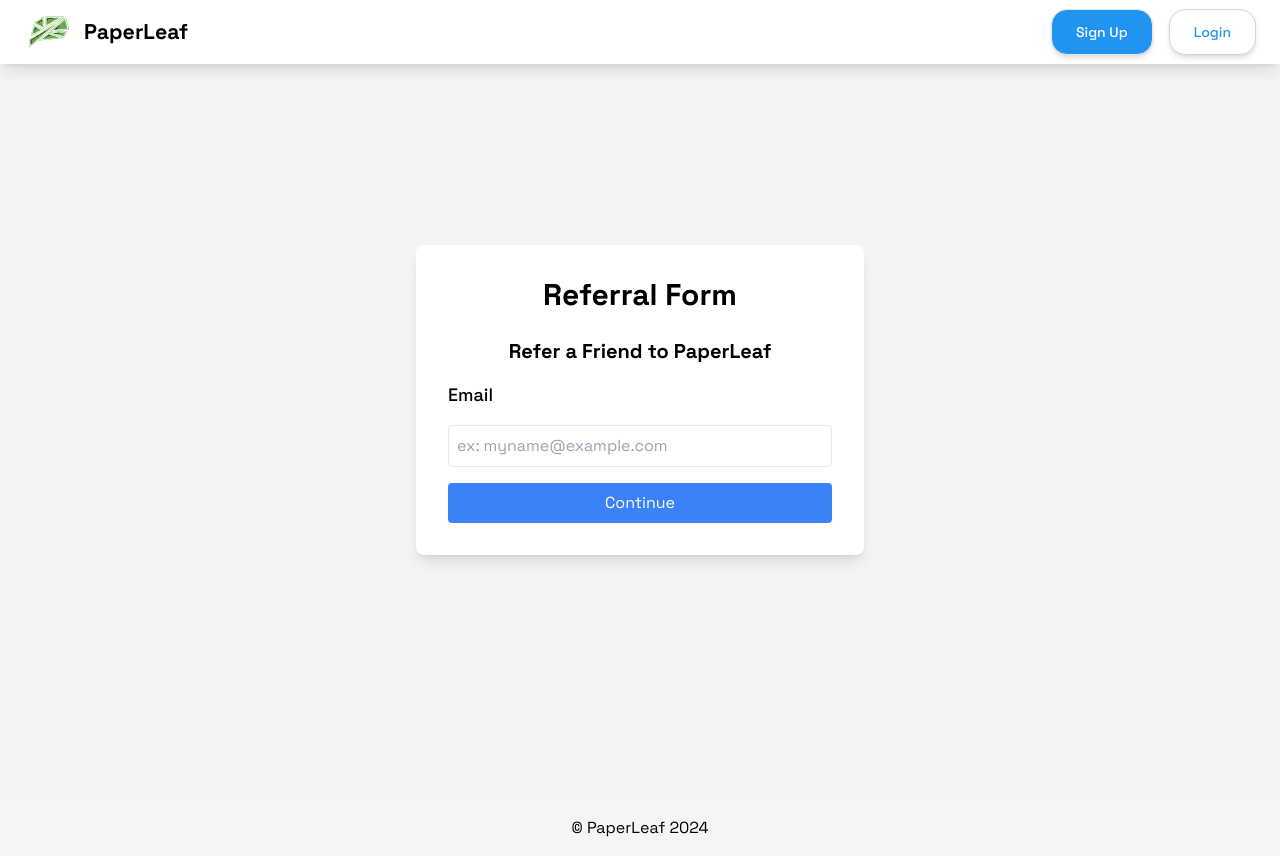
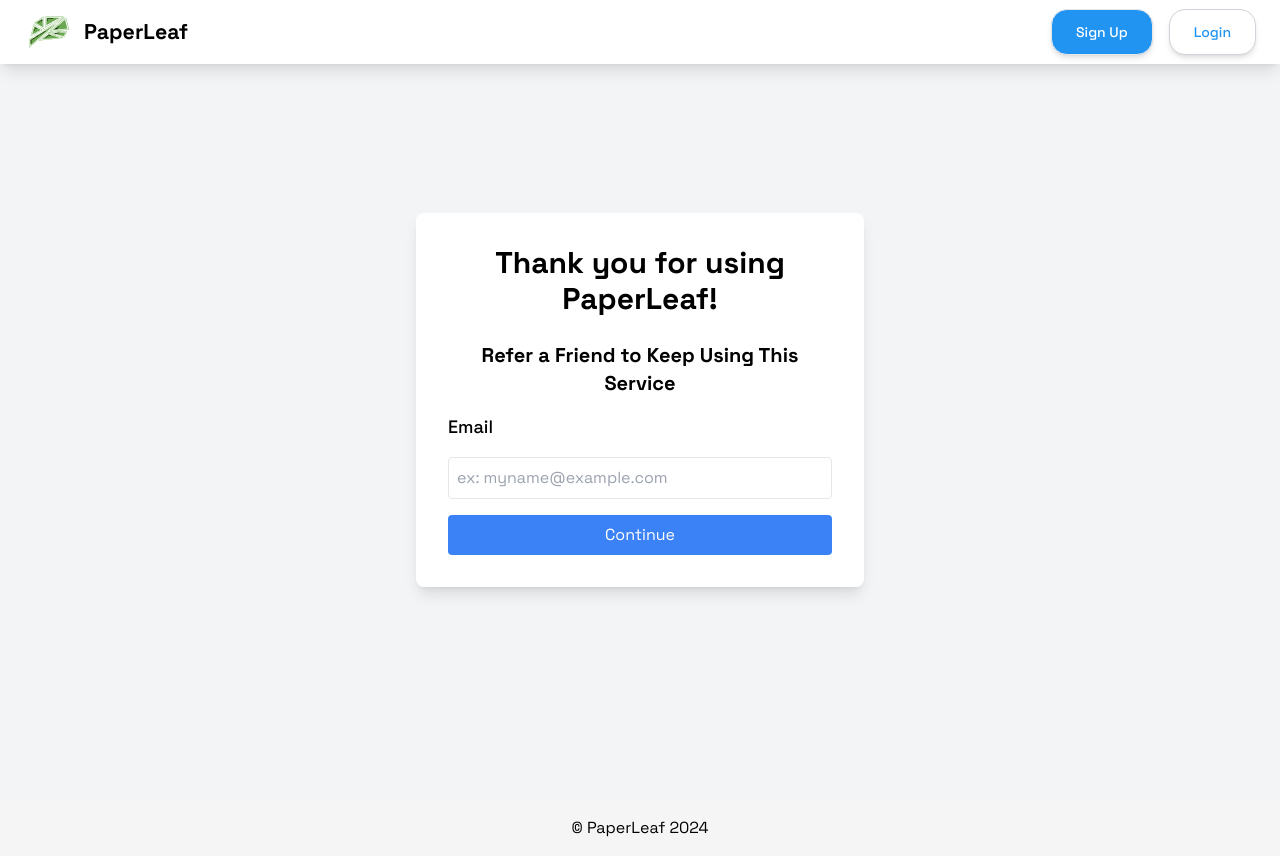
Before and after one commit to randamit123/Latex, a Next.js app in the folder latexwebapp/: page /referrals-usage in a window 1280 px wide. Built offline with nearby package versions, Linux system fonts and the light colour scheme; no server answers; a web font is replaced by a local one.

Commit message:
refined referral page for usage TODO: Email function

```diff
--- a/latexwebapp/src/app/referrals-usage/page.tsx
+++ b/latexwebapp/src/app/referrals-usage/page.tsx
@@ -95,6 +95,11 @@
     const [status, setStatus] = useState<string | null>(null);
     const [code, setCode] = useState('');
 
+    async function Email(code: string)
+    {
+        // AMIT add your code here
+    }
+
     // const setCodeWithEmail = setCode.bind(email, refEmail);
     // const { data } = useFormStatus();
 
@@ -112,8 +117,8 @@
     return (
         <div className="flex items-center justify-center min-h-screen bg-gray-100">
             <div className="bg-white p-8 rounded-lg shadow-lg w-full max-w-md">
-                <h1 className="text-3xl font-extrabold text-center mb-6">Referral Form</h1>
-                <h2 className="text-xl font-bold mb-4 text-center">Refer a Friend to PaperLeaf</h2>
+                <h1 className="text-3xl font-extrabold text-center mb-6">Thank you for using PaperLeaf!</h1>
+                <h2 className="text-xl font-bold mb-4 text-center">Refer a Friend to Keep Using This Service</h2>
                 <form onSubmit={handleSubmit} className="flex flex-col gap-4">
                     <label htmlFor="email" className="text-lg font-medium">Email</label>
                     <input
```
